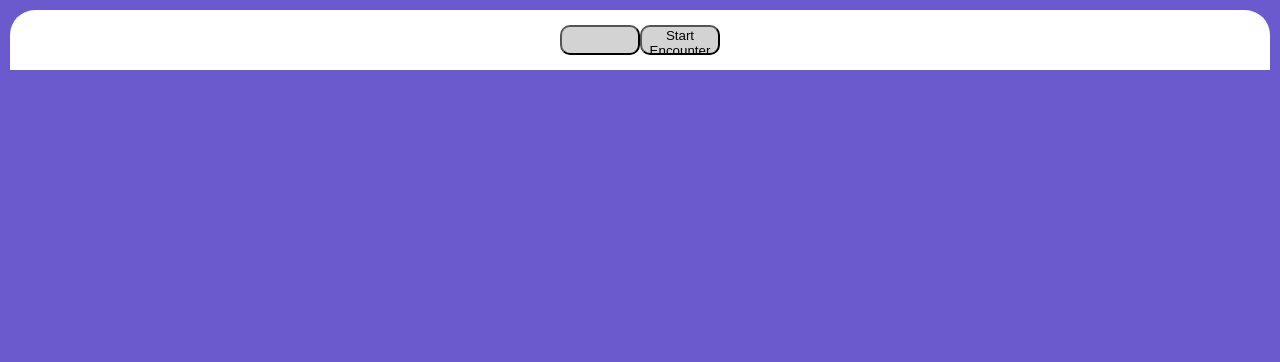
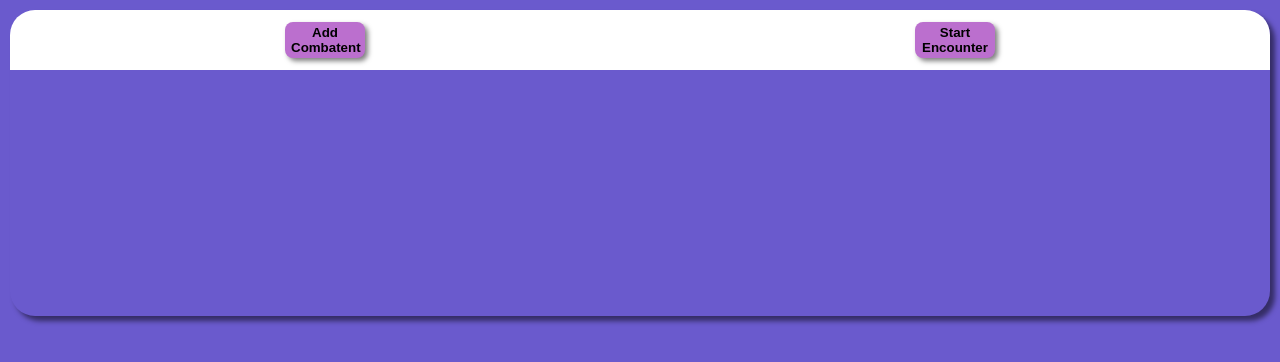
Before and after one commit to lekiy/DeckOfScrying, a React (Create React App) app: page / in a window 1280 px wide. Shown: the top 362 px of the page. Built offline with nearby package versions, Linux system fonts and the light colour scheme.

Commit message:
Made some CSS Adjustments

```diff
--- a/src/component/encounter_tracker/Creature.js
+++ b/src/component/encounter_tracker/Creature.js
@@ -34,7 +34,7 @@ class Creature extends Component {
 
 
         return (
-            <li className='creature' style={this.props.active ? {'marginLeft': '-10px'} : {'marginLeft': '10px'}}>
+            <li className='creature' style={this.props.active ? {'marginLeft': '-20px'} : {'marginLeft': '10px'}}>
                 <img src={this.props.thumbnail} />
                 <h3>{this.props.name}</h3>
                 <div>
--- a/src/component/encounter_tracker/EncounterTracker.js
+++ b/src/component/encounter_tracker/EncounterTracker.js
@@ -117,7 +117,7 @@ class EncounterTracker extends Component {
             <div className='encounter-tracker'>
                 <Toolbar content={
                     <React.Fragment>
-                        <button className='add-creature-btn' onClick={this.toggleAddCreatureModal}></button>
+                        <button className='add-creature-btn' onClick={this.toggleAddCreatureModal}>Add Combatent</button>
                         {this.state.encounterStarted ? <button className='next-turn-btn' onClick={this.nextTurn}>Next Turn</button> : <button className='start-encounter-btn' onClick={this.startEncounter}>Start Encounter</button>}
                     </React.Fragment>
                 } />
--- a/src/component/encounter_tracker/encounter-tracker.css
+++ b/src/component/encounter_tracker/encounter-tracker.css
@@ -1,12 +1,14 @@
 .encounter-tracker{
   border-radius: 25px;
   margin:10px;
+  box-shadow: 5px 5px 5px rgba(0, 0, 0, .5);
+  min-height: 306px;
 }
 
 .toolbar{
     display: flex;
     align-items: center;
-    justify-content: center;
+    justify-content: space-around;
     flex-direction: row;
     width:100%;
     height:60px;
@@ -16,10 +18,13 @@
 }
 
 .toolbar button {
-    background-color: lightgray;
-    border-radius: 10px;
-    height:30px;
+    background-color: rgb(187, 111, 206);
+    border-radius: 8px;
+    border: 0px solid black;
+    box-shadow: 3px 3px 5px rgba(0, 0, 0, .5);
+    height:36px;
     width:80px;
+    font-weight: bold;
 }
 
 .toolbar button:active{
@@ -31,6 +36,8 @@
     align-items: center;
     justify-content: center;
     flex-direction: column;
+    padding:10px;
+    margin: 0;
 }
 
 .creature{
@@ -45,6 +52,7 @@
     list-style-type: none;
     padding-left:10px;
     padding-right:10px;
+    box-shadow: 3px 3px 5px rgba(0, 0, 0, .5);
 }
 
 .creature img{
```
